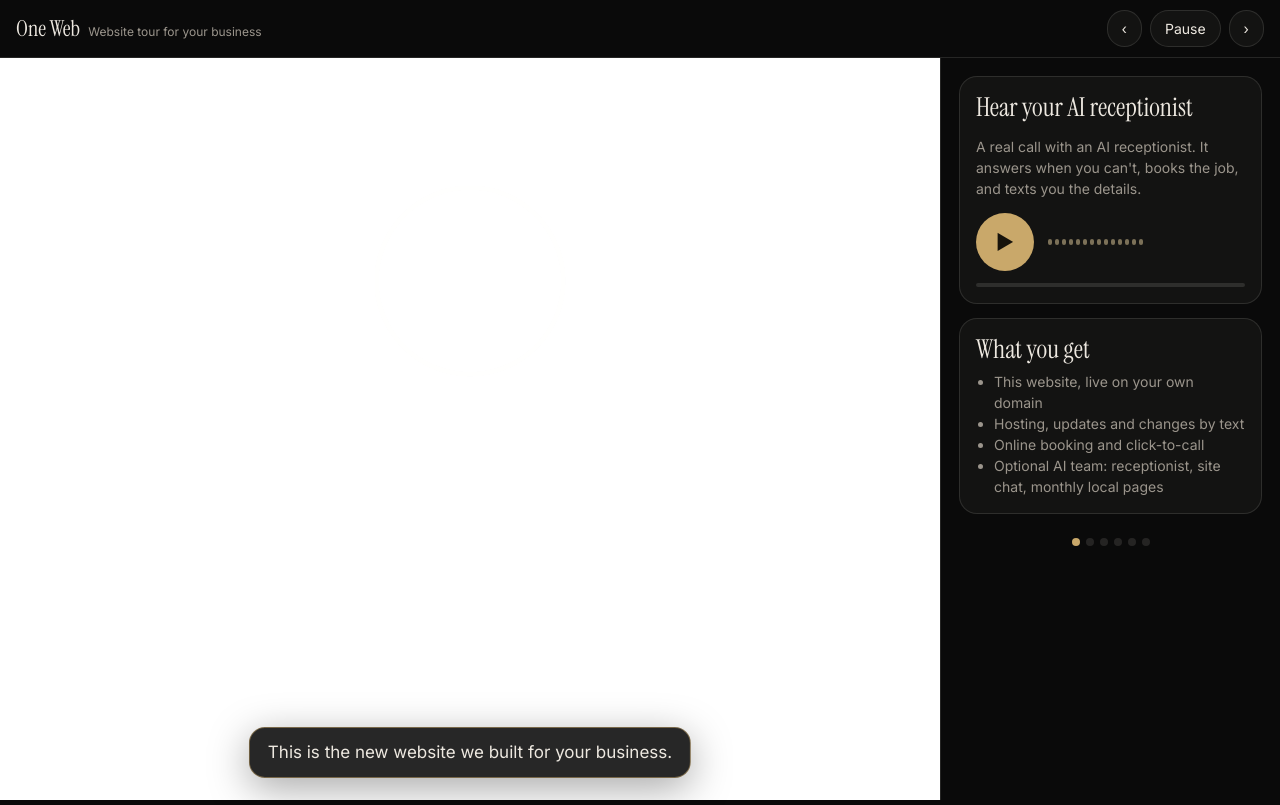
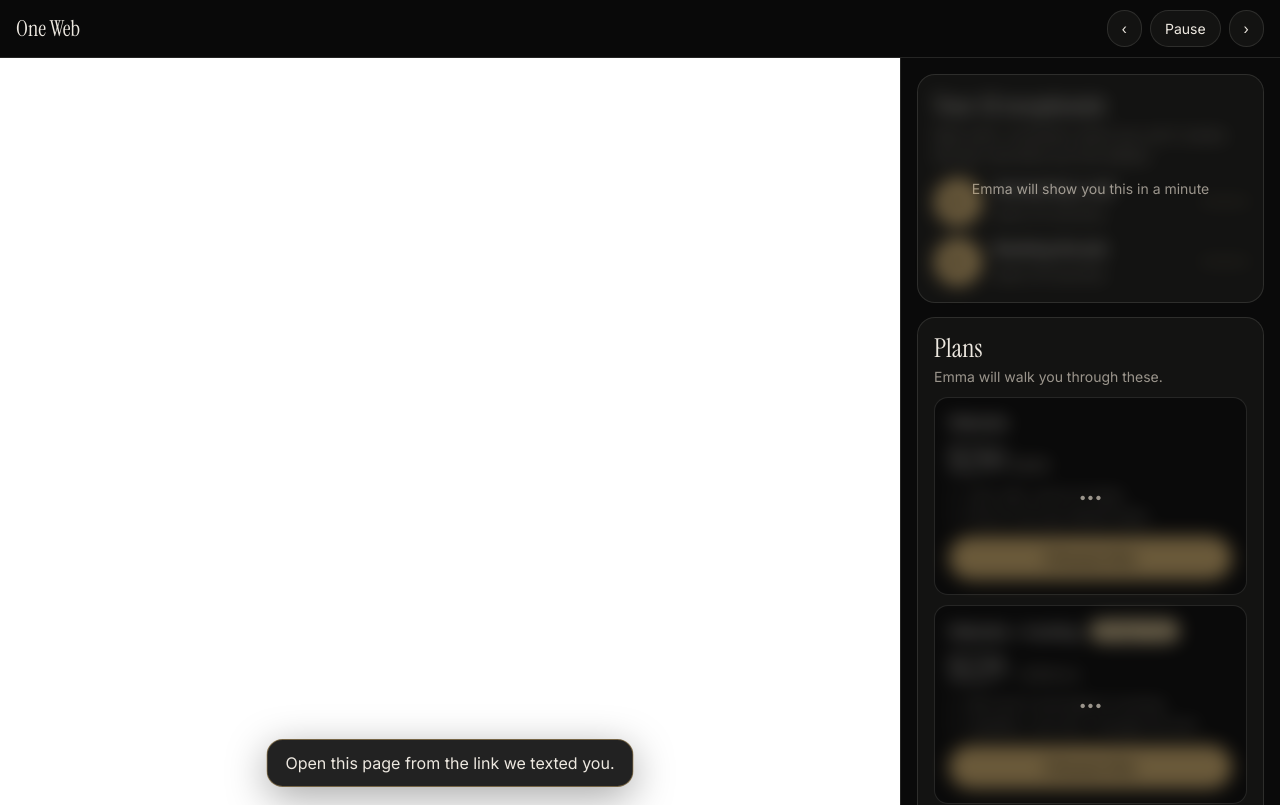
Before and after one commit to 929emmanuel-a11y/oneweb-site, a plain HTML site: page present/index.html in a window 1280 px wide. Drawn offline with Linux system fonts and the light colour scheme.

Commit message:
Meeting page: follows Emma live, clips, plan reveal + pick

```diff
--- a/present/index.html
+++ b/present/index.html
@@ -4,139 +4,174 @@
 <meta charset="utf-8">
 <meta name="viewport" content="width=device-width, initial-scale=1">
 <meta name="robots" content="noindex">
-<title>Your Website Tour · One Web</title>
+<title>Your Website · One Web</title>
 <link rel="preconnect" href="https://fonts.googleapis.com"><link rel="preconnect" href="https://fonts.gstatic.com" crossorigin>
 <link href="https://fonts.googleapis.com/css2?family=Instrument+Serif:ital@0;1&family=Inter:wght@400;500;600;700&display=swap" rel="stylesheet">
 <style>
-:root{--bg:#0a0a0a;--bg2:#131312;--line:rgba(237,232,224,.12);--txt:#ede8e0;--mut:#9b958c;--gold:#c9a86a;--gold2:#e6cf9e;
+:root{--bg:#0a0a0a;--bg2:#131312;--line:rgba(237,232,224,.12);--txt:#ede8e0;--mut:#9b958c;--gold:#c9a86a;--gold2:#e6cf9e;--ok:#7fbf8e;
 --serif:"Instrument Serif",Georgia,serif;--sans:"Inter",system-ui,-apple-system,Segoe UI,Roboto,sans-serif}
 *{box-sizing:border-box}
 html,body{height:100%}
-body{margin:0;background:var(--bg);color:var(--txt);font:16px/1.5 var(--sans);-webkit-font-smoothing:antialiased;display:flex;flex-direction:column;overflow:hidden}
-header{display:flex;align-items:center;justify-content:space-between;gap:12px;padding:10px 16px;border-bottom:1px solid var(--line)}
-.brand{font-family:var(--serif);font-size:22px}
-.brand small{font-family:var(--sans);font-size:12px;color:var(--mut);margin-left:8px}
+body{margin:0;background:var(--bg);color:var(--txt);font:16px/1.5 var(--sans);-webkit-font-smoothing:antialiased}
+header{position:sticky;top:0;z-index:5;display:flex;align-items:center;justify-content:space-between;gap:10px;padding:10px 16px;border-bottom:1px solid var(--line);background:rgba(10,10,10,.92);backdrop-filter:blur(10px)}
+.brand{font-family:var(--serif);font-size:22px;white-space:nowrap}
+.live{display:none;align-items:center;gap:7px;font-size:13px;color:var(--gold2);border:1px solid rgba(201,168,106,.45);border-radius:999px;padding:4px 10px}
+.live i{width:8px;height:8px;border-radius:50%;background:#e25b4b;animation:blink 1.2s infinite}
+body.meet .live{display:inline-flex}
+@keyframes blink{50%{opacity:.25}}
 .ctl{display:flex;gap:8px}
+body.meet .ctl{display:none}
 button{font:inherit;cursor:pointer}
 .b{border:1px solid var(--line);background:var(--bg2);color:var(--txt);border-radius:999px;padding:7px 14px;font-size:14px}
-.b.gold{background:var(--gold);color:#17130b;border-color:var(--gold);font-weight:600}
-main{flex:1;display:grid;grid-template-columns:1fr 340px;min-height:0}
-.stage{position:relative;min-height:0;background:#fff}
+main{display:grid;grid-template-columns:1fr 380px;height:calc(100vh - 53px)}
+.stage{position:relative;background:#fff;min-height:0}
 iframe{position:absolute;inset:0;width:100%;height:100%;border:0;background:#fff}
 .veil{position:absolute;inset:0;background:var(--bg);opacity:0;pointer-events:none;transition:opacity .35s}
 .veil.on{opacity:.85}
-.cap{position:absolute;left:50%;bottom:22px;transform:translateX(-50%);max-width:min(640px,92%);background:rgba(10,10,10,.88);color:var(--txt);border:1px solid rgba(201,168,106,.5);
-  border-radius:16px;padding:12px 18px;font-size:17px;text-align:center;box-shadow:0 10px 40px rgba(0,0,0,.35);transition:opacity .3s,transform .3s}
+.cap{position:absolute;left:50%;bottom:18px;transform:translateX(-50%);max-width:min(620px,92%);background:rgba(10,10,10,.9);color:var(--txt);border:1px solid rgba(201,168,106,.5);
+  border-radius:16px;padding:11px 18px;font-size:16px;text-align:center;box-shadow:0 10px 40px rgba(0,0,0,.35);transition:opacity .3s,transform .3s}
 .cap.hide{opacity:0;transform:translate(-50%,10px)}
 .ring{position:absolute;width:120px;height:120px;border-radius:50%;border:3px solid var(--gold);pointer-events:none;opacity:0;transform:translate(-50%,-50%) scale(.6)}
 .ring.go{animation:ring 2.2s ease-out 2}
 @keyframes ring{0%{opacity:0;transform:translate(-50%,-50%) scale(.5)}20%{opacity:1}100%{opacity:0;transform:translate(-50%,-50%) scale(1.6)}}
-.dots{display:flex;gap:6px;justify-content:center;padding:10px 0 0}
-.dot{width:8px;height:8px;border-radius:50%;background:var(--line);border:0;padding:0}
-.dot.on{background:var(--gold)}
-aside{border-left:1px solid var(--line);padding:18px;overflow:auto;display:flex;flex-direction:column;gap:14px}
-.card{background:var(--bg2);border:1px solid var(--line);border-radius:18px;padding:16px}
-h2{font-family:var(--serif);font-weight:400;font-size:26px;margin:0 0 6px;line-height:1.1}
-.note{color:var(--mut);font-size:14px}
-.play{display:flex;align-items:center;gap:14px;margin-top:12px}
-.pbtn{position:relative;width:58px;height:58px;border-radius:50%;border:0;background:var(--gold);color:#17130b;font-size:20px;flex:none}
+aside{border-left:1px solid var(--line);padding:16px;overflow:auto;display:flex;flex-direction:column;gap:14px}
+.card{background:var(--bg2);border:1px solid var(--line);border-radius:18px;padding:16px;transition:border-color .4s,box-shadow .4s}
+.card.focus{border-color:var(--gold);box-shadow:0 0 0 3px rgba(201,168,106,.18)}
+h2{font-family:var(--serif);font-weight:400;font-size:26px;margin:0 0 4px;line-height:1.1}
+.note{color:var(--mut);font-size:14px;margin:0}
+.locked{position:relative}
+.locked .inner{filter:blur(9px);opacity:.5;pointer-events:none;transition:filter .7s,opacity .7s}
+.locked.open .inner{filter:none;opacity:1;pointer-events:auto}
+.locked .soon{position:absolute;inset:0;display:flex;align-items:center;justify-content:center;color:var(--mut);font-size:14px;transition:opacity .4s}
+.locked.open .soon{opacity:0;pointer-events:none}
+.clip{display:flex;align-items:center;gap:12px;margin-top:12px}
+.pbtn{position:relative;width:48px;height:48px;border-radius:50%;border:0;background:var(--gold);color:#17130b;font-size:16px;flex:none}
 .pbtn::before,.pbtn::after{content:"";position:absolute;inset:0;border-radius:50%;border:2px solid var(--gold);opacity:0}
-.playing .pbtn::before{animation:pulse 1.8s ease-out infinite}
-.playing .pbtn::after{animation:pulse 1.8s ease-out .9s infinite}
+.playing .pbtn::before{animation:pulse 1.8s ease-out infinite}.playing .pbtn::after{animation:pulse 1.8s ease-out .9s infinite}
 @keyframes pulse{0%{opacity:.8;transform:scale(1)}100%{opacity:0;transform:scale(1.8)}}
-.bars{display:flex;gap:3px;align-items:center;height:30px}
-.bars i{display:block;width:4px;height:6px;border-radius:2px;background:var(--gold2);opacity:.5}
-.playing .bars i{animation:bar 1s ease-in-out infinite}
-.bars i:nth-child(2n){animation-delay:.15s}.bars i:nth-child(3n){animation-delay:.3s}.bars i:nth-child(5n){animation-delay:.45s}
-@keyframes bar{0%,100%{height:6px;opacity:.5}50%{height:28px;opacity:1}}
-.prog{height:4px;background:var(--line);border-radius:4px;overflow:hidden;margin-top:12px}
-.prog div{height:100%;width:0;background:var(--gold)}
-ul{margin:8px 0 0;padding-left:18px;color:var(--mut);font-size:14px}
-@media (max-width:860px){main{grid-template-columns:1fr;grid-template-rows:1fr auto}aside{border-left:0;border-top:1px solid var(--line);max-height:42vh}.brand small{display:none}}
-@media (prefers-reduced-motion:reduce){.ring.go,.playing .pbtn::before,.playing .pbtn::after,.playing .bars i{animation:none}}
+.clip b{display:block;font-weight:600;font-size:15px}.clip small{color:var(--mut);font-size:13px}
+.bars{display:flex;gap:3px;align-items:center;height:22px;margin-left:auto}
+.bars i{display:block;width:3px;height:5px;border-radius:2px;background:var(--gold2);opacity:.45}
+.playing .bars i,.oncall .bars i{animation:bar 1s ease-in-out infinite}
+.bars i:nth-child(2n){animation-delay:.15s}.bars i:nth-child(3n){animation-delay:.3s}
+@keyframes bar{0%,100%{height:5px;opacity:.45}50%{height:20px;opacity:1}}
+.plans{display:grid;gap:10px;margin-top:10px}
+.plan{border:1px solid var(--line);border-radius:14px;padding:14px;background:var(--bg)}
+.plan.open{animation:pop .5s ease-out}
+@keyframes pop{0%{transform:scale(.97)}60%{transform:scale(1.02)}100%{transform:none}}
+.plan h3{margin:0;font-size:15px;font-weight:600}
+.price{font-family:var(--serif);font-size:34px;line-height:1.1;margin:6px 0 2px}
+.price .mo{font-family:var(--sans);font-size:15px;color:var(--mut);margin-left:6px}
+.price s{font-family:var(--sans);font-size:15px;color:var(--mut);margin-left:6px}
+.plan ul{margin:6px 0 10px;padding-left:18px;color:var(--mut);font-size:14px}
+.tag{display:inline-block;font-size:12px;color:#17130b;background:var(--gold2);border-radius:999px;padding:2px 8px;margin-left:6px;vertical-align:2px}
+.pick{width:100%;border:0;border-radius:999px;padding:10px;background:var(--gold);color:#17130b;font-weight:600}
+.pick:disabled{opacity:.6}
+.msg{font-size:14px;margin:8px 0 0;color:var(--ok)}
+@media (max-width:860px){main{grid-template-columns:1fr;height:auto}.stage{height:58vh}aside{border-left:0;border-top:1px solid var(--line)}}
+@media (prefers-reduced-motion:reduce){.ring.go,.playing .pbtn::before,.playing .pbtn::after,.bars i,.plan.open{animation:none}}
 </style>
 </head>
 <body>
 <header>
-  <div class="brand">One Web<small id="for"></small></div>
+  <div class="brand">One Web</div>
+  <span class="live"><i></i>Live with Emma</span>
   <div class="ctl"><button class="b" id="prev" aria-label="Previous">‹</button><button class="b" id="pause">Pause</button><button class="b" id="next" aria-label="Next">›</button></div>
 </header>
 <main>
   <div class="stage" id="stage">
-    <iframe id="site" title="Your website preview"></iframe>
+    <iframe id="site" title="Your website"></iframe>
     <div class="veil" id="veil"></div>
     <div class="ring" id="ring"></div>
     <div class="cap hide" id="cap" role="status" aria-live="polite"></div>
   </div>
   <aside>
-    <div class="card" id="rx">
-      <h2>Hear your AI receptionist</h2>
-      <p class="note" id="rxsub">A real call with an AI receptionist. It answers when you can't, books the job, and texts you the details.</p>
-      <div class="play" id="pl"><button class="pbtn" id="pb" aria-label="Play the sample call">▶</button><div class="bars" aria-hidden="true"><i></i><i></i><i></i><i></i><i></i><i></i><i></i><i></i><i></i><i></i><i></i><i></i><i></i><i></i></div></div>
-      <div class="prog"><div id="pg"></div></div>
+    <div class="card locked" id="rx"><div class="soon">Emma will show you this in a minute</div><div class="inner">
+      <h2>Your AI receptionist</h2>
+      <p class="note">Real calls. It answers when you can't, books the job, and texts you the details.</p>
+      <div class="clip" id="c-answering"><button class="pbtn" data-c="answering" aria-label="Play">▶</button><div><b>Answering a call</b><small>about 25 seconds</small></div><div class="bars" aria-hidden="true"><i></i><i></i><i></i><i></i><i></i><i></i><i></i><i></i></div></div>
+      <div class="clip" id="c-booking"><button class="pbtn" data-c="booking" aria-label="Play">▶</button><div><b>Booking the job</b><small>about 30 seconds</small></div><div class="bars" aria-hidden="true"><i></i><i></i><i></i><i></i><i></i><i></i><i></i><i></i></div></div>
       <audio id="au" preload="none"></audio>
+    </div></div>
+    <div class="card" id="plansCard"><h2>Plans</h2><p class="note" id="pnote">Emma will walk you through these.</p>
+      <div class="plans">
+        <div class="plan locked" data-p="own"><div class="soon">•••</div><div class="inner"><h3>Website</h3><div class="price">$<span data-price="own">250</span><s>$289</s></div><ul><li>Your site, yours to keep</li><li>Price if you go ahead today</li></ul><button class="pick" data-pick="own">Choose this</button></div></div>
+        <div class="plan locked" data-p="hosted"><div class="soon">•••</div><div class="inner"><h3>Website + hosting <span class="tag">30 days free</span></h3><div class="price">$<span data-price="hosted">229</span><span class="mo">+ $39/mo</span></div><ul><li>We host it and keep it running</li><li>Updates, security, changes by text</li></ul><button class="pick" data-pick="hosted">Choose this</button></div></div>
+        <div class="plan locked" data-p="team"><div class="soon">•••</div><div class="inner"><h3>Website + hosting + AI team <span class="tag">30 days free</span></h3><div class="price">$<span data-price="team">199</span><span class="mo">+ $97/mo</span></div><ul><li>AI receptionist answers and books 24/7</li><li>Review requests and new Google pages monthly</li><li>Chat on your site</li></ul><button class="pick" data-pick="team">Choose this</button></div></div>
+      </div>
+      <p class="msg" id="pmsg" role="status" aria-live="polite"></p>
     </div>
-    <div class="card"><h2>What you get</h2>
-      <ul id="perks"><li>This website, live on your own domain</li><li>Hosting, updates and changes by text</li><li>Online booking and click-to-call</li><li>Optional AI team: receptionist, site chat, monthly local pages</li></ul></div>
-    <div class="dots" id="dots"></div>
   </aside>
 </main>
 <script>
+const N8N = 'https://n8n-production-9be3db1c.up.railway.app/webhook/';
 const q = new URLSearchParams(location.search);
 const slug = (q.get('s') || '').toLowerCase().replace(/[^a-z0-9-]/g, '').slice(0, 80);
 const $ = s => document.querySelector(s);
-const CLIPS = [ // closest demo call for the business's trade
-  ['renovation', /contract|renovat|remodel|construct|handyman|floor|cabinet|kitchen|bath|carpent|tile|drywall/i],
-  ['cleaning', /clean|maid|janitor|pressure wash/i],
-  ['auto', /auto|mechanic|car |tire|collision|body shop|transmission|detail/i],
-  ['medspa', /spa|aesthetic|facial|massage|beauty|nail|salon|hair|barber|lash|brow|skin|wax|dental|chiro/i],
-  ['plumbing', /./]];
-let STEPS = [], i = 0, timer = null, paused = q.has('paused');
-function build(L) {
-  const n = (L && L.name) || 'your business';
-  $('#for').textContent = 'Website tour for ' + n;
-  document.title = n + ' · Website Tour';
-  STEPS = [
-    { h: '', t: `This is the new website we built for ${n}.`, ring: [50, 30] },
-    { h: '#about', t: L && L.rating ? `Your ${L.rating}-star Google rating, right where customers look first.` : 'Your story, so customers trust you before they call.', ring: [50, 35] },
-    { h: '#services', t: 'Every service you offer, written so people find you on Google.', ring: [50, 40] },
-    { h: '#book', t: 'Customers can request a job right here, even at 2am.', ring: [50, 45] },
-    { h: '#contact', t: 'One tap to call you, on every phone.', ring: [50, 40] },
-    { h: '', t: 'Now hear the AI receptionist that answers when you can\'t →', ring: null, rx: true }];
-  const key = (CLIPS.find(([, re]) => re.test(((L && L.category) || '') + ' ' + n)) || ['plumbing'])[0];
-  $('#au').src = '/demo/' + key + '.mp3';
-  $('#dots').innerHTML = STEPS.map((s, k) => `<button class="dot" data-k="${k}" aria-label="Step ${k + 1}"></button>`).join('');
-  document.querySelectorAll('.dot').forEach(d => d.onclick = () => { go(Number(d.dataset.k)); });
-  go(0);
+const KEYS = [['renovation', /contract|renovat|remodel|construct|handyman|floor|cabinet|kitchen|bath|carpent|tile|drywall/i], ['cleaning', /clean|maid|janitor|pressure wash/i],
+  ['auto', /auto|mechanic|car |tire|collision|body shop|transmission|detail/i], ['medspa', /spa|aesthetic|facial|massage|beauty|nail|salon|hair|barber|lash|brow|skin|wax|dental|chiro/i], ['plumbing', /./]];
+let LEAD = null, KEY = 'plumbing', MEET = false, lastShow = '', lastSeq = 0, hello = 1;
+const SHOW = {
+  top: { h: '', t: n => `The new website we built for ${n}.`, ring: [50, 28] },
+  about: { h: '#about', t: () => LEAD && LEAD.rating ? `Your ${LEAD.rating}-star Google rating, right where people look first.` : 'Your story, so people trust you before they call.', ring: [50, 35] },
+  services: { h: '#services', t: () => 'Every service you offer, written so people find you on Google.', ring: [50, 40] },
+  reviews: { h: null, t: () => 'Your best Google reviews, front and center.', ring: null },
+  book: { h: '#book', t: () => 'Customers can request a job right here, even at 2am.', ring: [50, 45] },
+  contact: { h: '#contact', t: () => 'One tap to call you, on every phone.', ring: [50, 40] },
+  receptionist: { panel: '#rx', t: () => 'Listen: this is the AI receptionist on a real call.' },
+  plans: { panel: '#plansCard', t: () => 'Here are the plans.' } };
+const base = () => 'https://' + slug + '.onewebonline.com/';
+function show(k) {
+  const s = SHOW[k]; if (!s) return; lastShow = k;
+  const cap = $('#cap'), f = $('#site');
+  if (s.panel) { const el = $(s.panel); unlock(el); document.querySelectorAll('.card').forEach(c => c.classList.toggle('focus', c === el)); el.scrollIntoView({ behavior: 'smooth', block: 'center' }); }
+  cap.classList.add('hide');
+  if (s.h !== null && s.h !== undefined && slug) { $('#veil').classList.add('on');
+    setTimeout(() => { try { if (!f.src) f.src = base() + s.h; else f.contentWindow.location.replace(base() + (s.h || '#top')); } catch (e) { f.src = base() + s.h; } }, 250); }
+  setTimeout(() => { $('#veil').classList.remove('on'); cap.textContent = s.t((LEAD && LEAD.name) || 'your business'); cap.classList.remove('hide');
+    const r = $('#ring'); r.classList.remove('go'); if (s.ring) { r.style.left = s.ring[0] + '%'; r.style.top = s.ring[1] + '%'; void r.offsetWidth; r.classList.add('go'); } }, 650);
 }
-function go(k) {
-  i = (k + STEPS.length) % STEPS.length; const s = STEPS[i];
-  document.querySelectorAll('.dot').forEach((d, x) => d.classList.toggle('on', x === i));
-  const cap = $('#cap'), veil = $('#veil'), f = $('#site');
-  cap.classList.add('hide'); veil.classList.add('on');
-  setTimeout(() => {
-    if (slug) { const base = 'https://' + slug + '.onewebonline.com/'; if (!f.src || i === 0) f.src = base + (s.h || ''); else f.contentWindow.location.replace(base + (s.h || '#top')); }
-    setTimeout(() => {
-      veil.classList.remove('on'); cap.textContent = s.t; cap.classList.remove('hide');
-      const r = $('#ring'); r.classList.remove('go');
-      if (s.ring) { r.style.left = s.ring[0] + '%'; r.style.top = s.ring[1] + '%'; void r.offsetWidth; r.classList.add('go'); }
-      if (s.rx) { const c = $('#rx'); c.style.borderColor = 'var(--gold)'; setTimeout(() => c.style.borderColor = '', 2500); }
-    }, 450);
-  }, 300);
-  clearTimeout(timer); if (!paused && !STEPS[i].rx) timer = setTimeout(() => go(i + 1), 7000);
+const unlock = el => { if (el && !el.classList.contains('open')) { el.classList.add('open'); if (el.classList.contains('plan')) el.classList.add('open'); } };
+function reveal(list) { (list || []).forEach(p => { const el = document.querySelector(`.plan[data-p="${p}"]`); if (el && !el.classList.contains('open')) { unlock(el); $('#pnote').textContent = 'Tap the one you want, or just tell Emma.'; } }); }
+function prices(pr) { Object.entries(pr || {}).forEach(([k, v]) => { const el = document.querySelector(`[data-price="${k}"]`); if (el) el.textContent = v; }); }
+// --- live: follow Emma ---
+async function poll() {
+  if (!slug) return;
+  try {
+    const d = await fetch(N8N + 'oneweb-present-state?s=' + encodeURIComponent(slug) + (hello ? '&hello=1' : '')).then(r => r.json()); hello = 0;
+    if (d.live) {
+      if (!MEET) { MEET = true; document.body.classList.add('meet'); stopAuto(); if (!$('#site').src) $('#site').src = base(); }
+      if (d.seq !== lastSeq) { lastSeq = d.seq; if (d.show && d.show !== lastShow) show(d.show); reveal(d.reveal); prices(d.prices);
+        document.querySelectorAll('.clip').forEach(c => c.classList.toggle('oncall', c.id === 'c-' + d.clip));
+        if (d.picked) $('#pmsg').textContent = 'Payment link sent to your phone. Emma will help you through it.'; }
+    }
+  } catch (e) {}
+  setTimeout(poll, MEET ? 1500 : 4000);
 }
-$('#next').onclick = () => go(i + 1);
-$('#prev').onclick = () => go(i - 1);
-$('#pause').onclick = () => { paused = !paused; $('#pause').textContent = paused ? 'Play' : 'Pause'; if (paused) clearTimeout(timer); else go(i + 1); };
-const au = $('#au');
-$('#pb').onclick = () => { if (au.paused) { au.play().catch(() => {}); } else au.pause(); };
-au.onplay = () => { $('#pl').classList.add('playing'); $('#pb').textContent = '❚❚'; paused = true; $('#pause').textContent = 'Play'; clearTimeout(timer); };
-au.onpause = au.onended = () => { $('#pl').classList.remove('playing'); $('#pb').textContent = '▶'; };
-au.ontimeupdate = () => { $('#pg').style.width = (100 * au.currentTime / (au.duration || 1)) + '%'; };
-if (paused) $('#pause').textContent = 'Play';
-if (!slug) { build(null); $('#cap').textContent = 'Open this page from the link we texted you.'; }
-else fetch('https://n8n-production-9be3db1c.up.railway.app/webhook/oneweb-preview-data?slug=' + encodeURIComponent(slug))
-  .then(r => r.json()).then(d => build(d && d.found ? d.lead : null)).catch(() => build(null));
+// --- on your own: a simple tour ---
+const AUTO = ['top', 'about', 'services', 'book', 'contact', 'receptionist', 'plans']; let ai = 0, timer = null, paused = false;
+function auto(k) { ai = (k + AUTO.length) % AUTO.length; show(AUTO[ai]); if (AUTO[ai] === 'plans') reveal(['own', 'hosted', 'team']); clearTimeout(timer); if (!paused && ai < AUTO.length - 1) timer = setTimeout(() => auto(ai + 1), 7000); }
+function stopAuto() { clearTimeout(timer); paused = true; }
+$('#next').onclick = () => auto(ai + 1); $('#prev').onclick = () => auto(ai - 1);
+$('#pause').onclick = () => { paused = !paused; $('#pause').textContent = paused ? 'Play' : 'Pause'; if (!paused) auto(ai + 1); else clearTimeout(timer); };
+// --- clips you can play yourself ---
+const au = $('#au'); let cur = '';
+document.querySelectorAll('.pbtn').forEach(b => b.onclick = () => { const c = b.dataset.c;
+  if (cur === c && !au.paused) { au.pause(); return; } cur = c; au.src = '/demo/' + KEY + '-' + c + '.mp3'; au.play().catch(() => {}); });
+au.onplay = () => { document.querySelectorAll('.clip').forEach(x => x.classList.toggle('playing', x.id === 'c-' + cur)); document.querySelector('#c-' + cur + ' .pbtn').textContent = '❚❚'; };
+au.onpause = au.onended = () => { document.querySelectorAll('.clip').forEach(x => x.classList.remove('playing')); document.querySelectorAll('.pbtn').forEach(x => x.textContent = '▶'); };
+// --- pick a plan ---
+document.querySelectorAll('[data-pick]').forEach(b => b.onclick = async () => {
+  const m = $('#pmsg'); b.disabled = true; m.style.color = ''; m.textContent = 'Sending your secure payment link…';
+  try { const r = await fetch(N8N + 'oneweb-present-pick', { method: 'POST', headers: { 'Content-Type': 'application/json' }, body: JSON.stringify({ s: slug, plan: b.dataset.pick }) }).then(r => r.json());
+    if (r.ok) m.textContent = 'Done. Your secure payment link is in your texts.'; else { m.style.color = '#e08a7a'; m.textContent = r.error === 'not yet' ? 'One sec, Emma is still going over this one.' : (r.error || 'Reply to our text and we\'ll send your payment link.'); b.disabled = false; } }
+  catch (e) { m.style.color = '#e08a7a'; m.textContent = 'Reply to our text and we\'ll send your payment link.'; b.disabled = false; } });
+// --- start ---
+if (!slug) { $('#cap').textContent = 'Open this page from the link we texted you.'; $('#cap').classList.remove('hide'); }
+else fetch(N8N + 'oneweb-preview-data?slug=' + encodeURIComponent(slug)).then(r => r.json()).then(d => {
+  LEAD = d && d.found ? d.lead : null; KEY = (KEYS.find(([, re]) => re.test(((LEAD && LEAD.category) || '') + ' ' + ((LEAD && LEAD.name) || ''))) || ['plumbing'])[0];
+  document.title = ((LEAD && LEAD.name) || 'Your website') + ' · One Web';
+}).catch(() => {}).finally(() => { $('#site').src = base(); setTimeout(() => { if (!MEET) auto(0); }, 2500); poll(); });
 </script>
 </body>
 </html>
```
